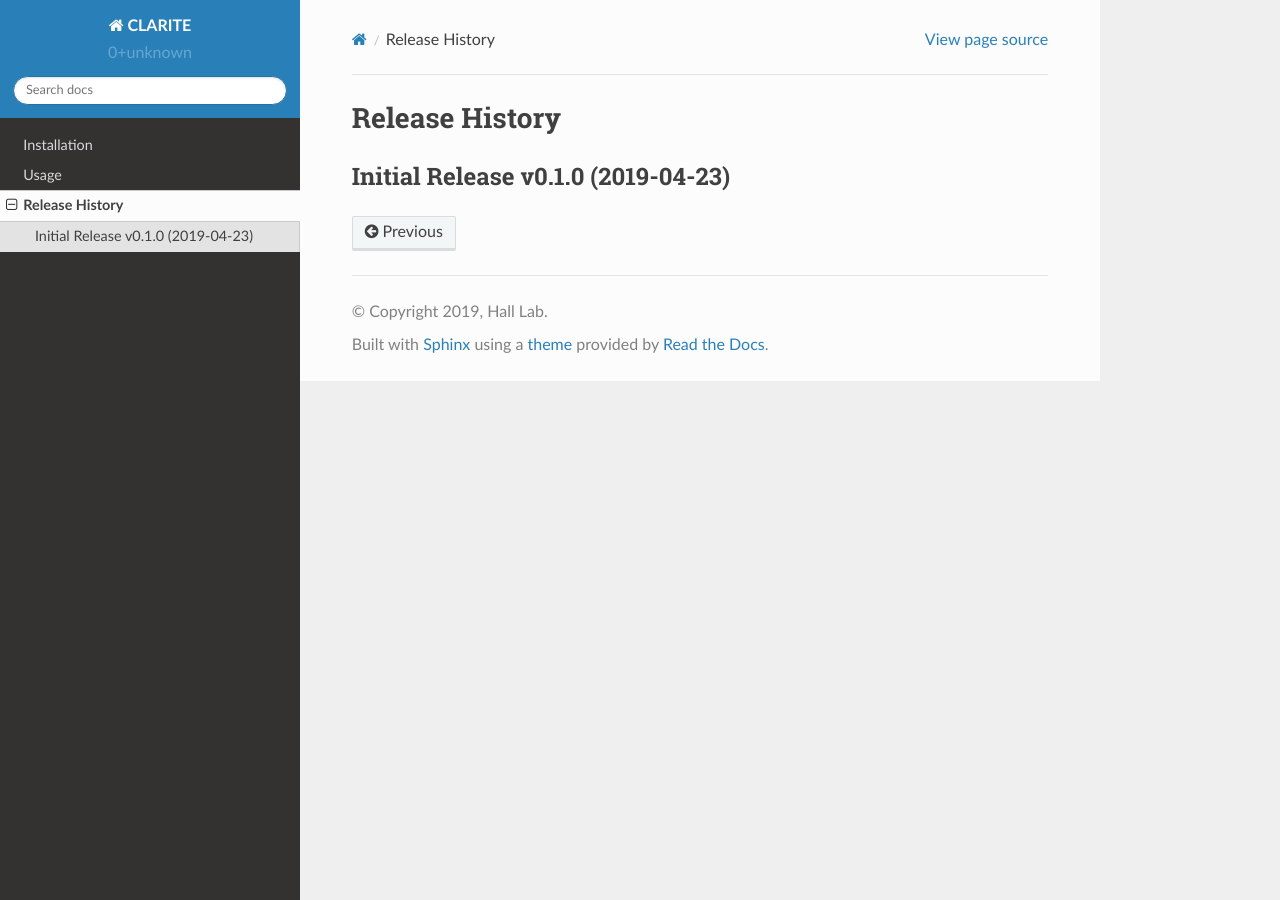
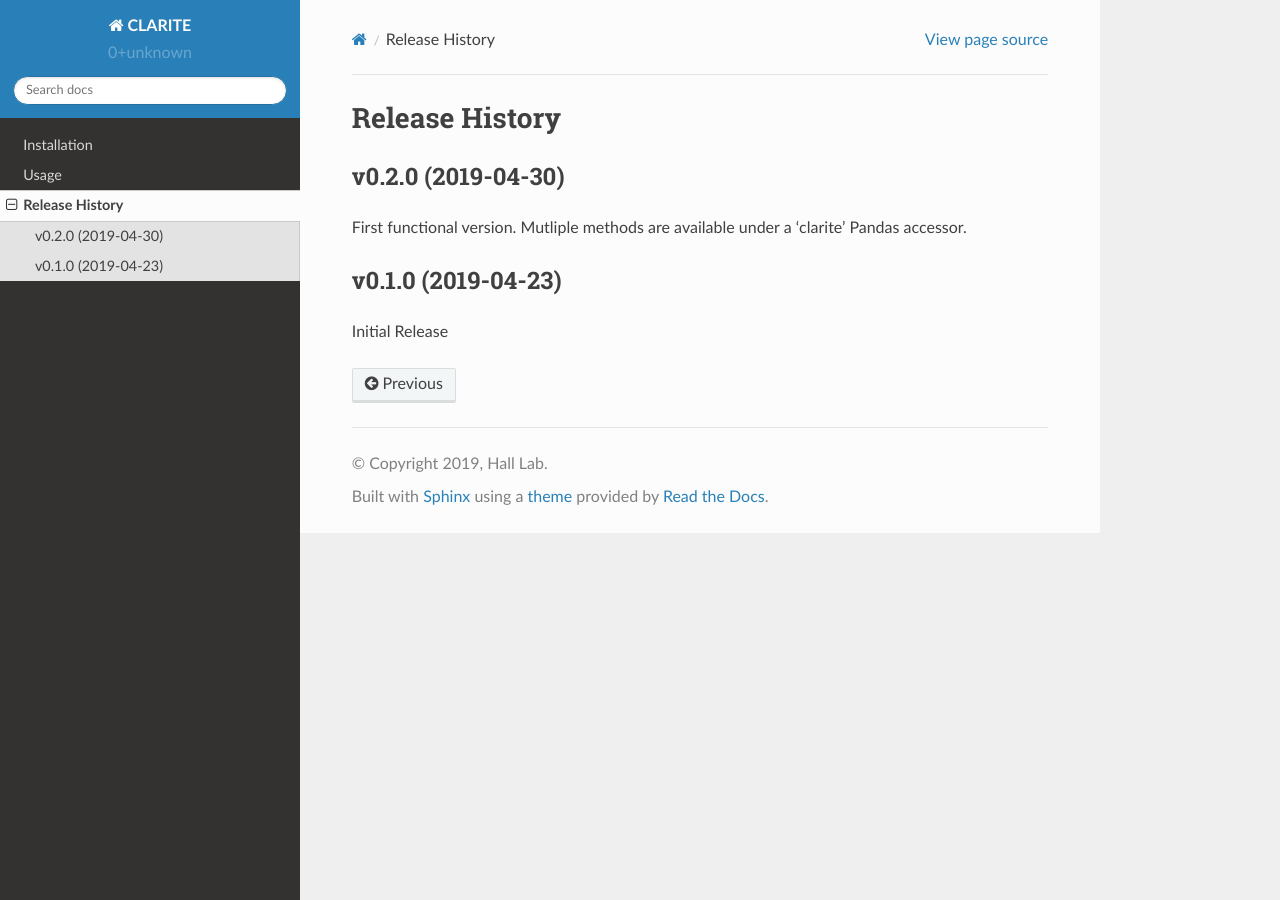
Before and after one commit to HallLab/clarite-python, a Sphinx documentation site: the page built from docs/source/release-history.rst, in a window 1280 px wide. Built offline with Sphinx 7.4.7 and the Read the Docs theme 2.0.0, drawn with Linux system fonts in a browser that asks for light colours.

Commit message:
Update release notes

```diff
--- a/docs/source/release-history.rst
+++ b/docs/source/release-history.rst
@@ -2,5 +2,10 @@
 Release History
 ===============
 
-Initial Release v0.1.0 (2019-04-23)
+v0.2.0 (2019-04-30)
+-------------------
+First functional version.  Mutliple methods are available under a 'clarite' Pandas accessor.
+
+v0.1.0 (2019-04-23)
 -----------------------------------
+Initial Release
```
